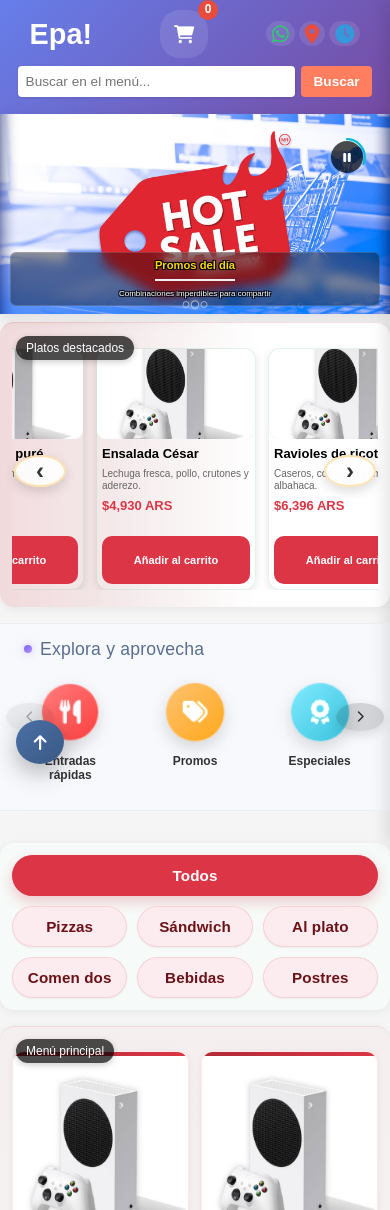
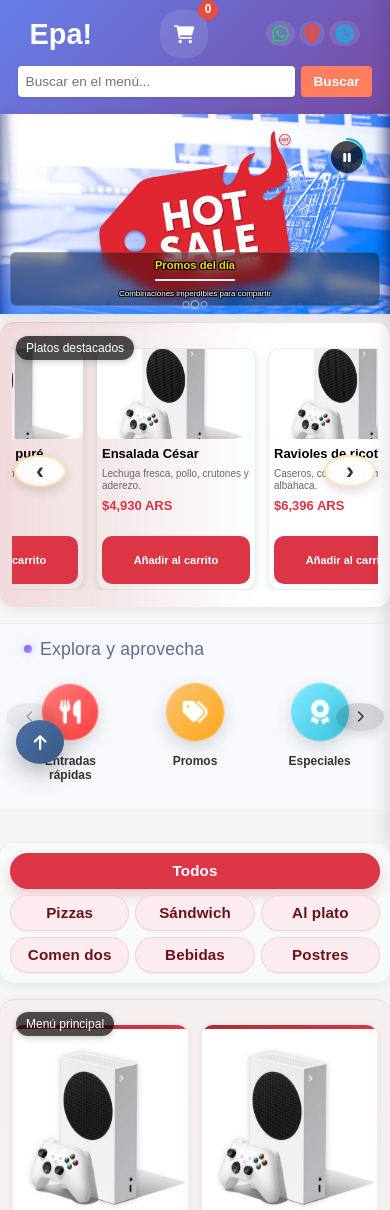
Before and after one commit to danielandresolateseguel/proyectoavansado25.10, a plain HTML site: page gastronomia.html in a window 390 px wide. Shown: the top 1210 px of the page. Drawn offline with Linux system fonts and the light colour scheme.

Commit message:
Add files via upload

```diff
--- a/gastronomia.css
+++ b/gastronomia.css
@@ -30,10 +30,10 @@
   .category-filter {
     display: grid;
     grid-template-columns: repeat(3, minmax(0, 1fr));
-    gap: 8px;
+    gap: 6px;
     align-items: center;
     justify-items: center;
-    padding: 16px;
+    padding: 12px;
   }
 
   /* Fila 1: Solo "Todos" ocupando toda la fila */
@@ -47,6 +47,10 @@
   .filter-btn {
     box-sizing: border-box;
     text-align: center;
+    font-size: 0.9rem;
+    padding: 8px 10px;
+    min-height: 36px;
+    line-height: 1.2;
   }
 
   /* Mantener "Todos" sin forzar ancho completo; los demás ocupan el 100% de su celda */
@@ -127,19 +131,29 @@
 /* Organización en móviles: dos por fila, luego uno */
 @media (max-width: 600px) {
   .category-filter {
-    gap: 10px;
-    padding: 12px;
+    display: grid;
+    grid-template-columns: repeat(3, minmax(0, 1fr));
+    gap: 6px;
+    padding: 10px;
+    justify-items: center;
   }
   .filter-btn {
-    flex: 1 1 calc(50% - 10px);
+    width: 100%;
     text-align: center;
-    padding: 12px;
+    padding: 8px 10px;
+    flex: initial;
   }
 }
 
 @media (max-width: 380px) {
+  .category-filter {
+    gap: 5px;
+  }
   .filter-btn {
-    flex: 1 1 100%;
+    font-size: 0.85rem;
+    min-height: 34px;
+    padding: 7px 9px;
+    flex: initial;
   }
 }
 
--- a/gastronomia.html
+++ b/gastronomia.html
@@ -6,7 +6,7 @@
     <title>Buscador Web con Carrito - Gastronomía</title>
     <link rel="stylesheet" href="style.css?v=53">
     <link rel="stylesheet" href="image-optimizations.css">
-    <link rel="stylesheet" href="gastronomia.css?v=10">
+    <link rel="stylesheet" href="gastronomia.css?v=11">
     <link rel="stylesheet" href="https://cdnjs.cloudflare.com/ajax/libs/font-awesome/6.0.0-beta3/css/all.min.css">
     <link rel="preload" as="image" href="Imagenes/asus-proart-p16.png">
     <link rel="preload" as="image" href="Imagenes/xbox.png">
```
